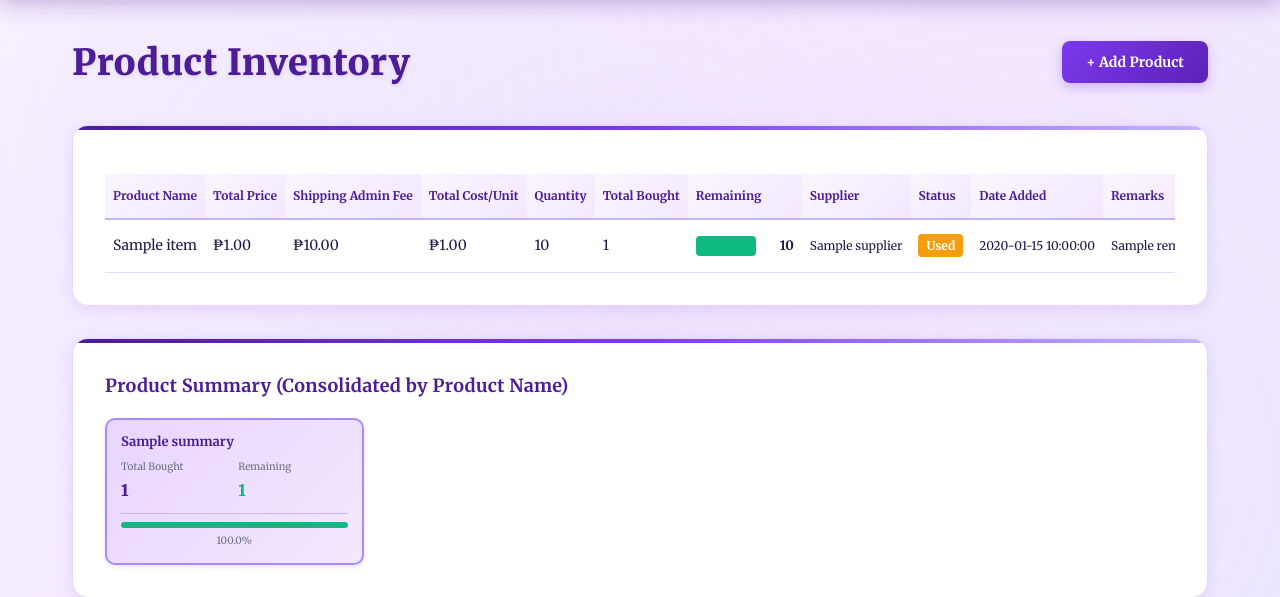
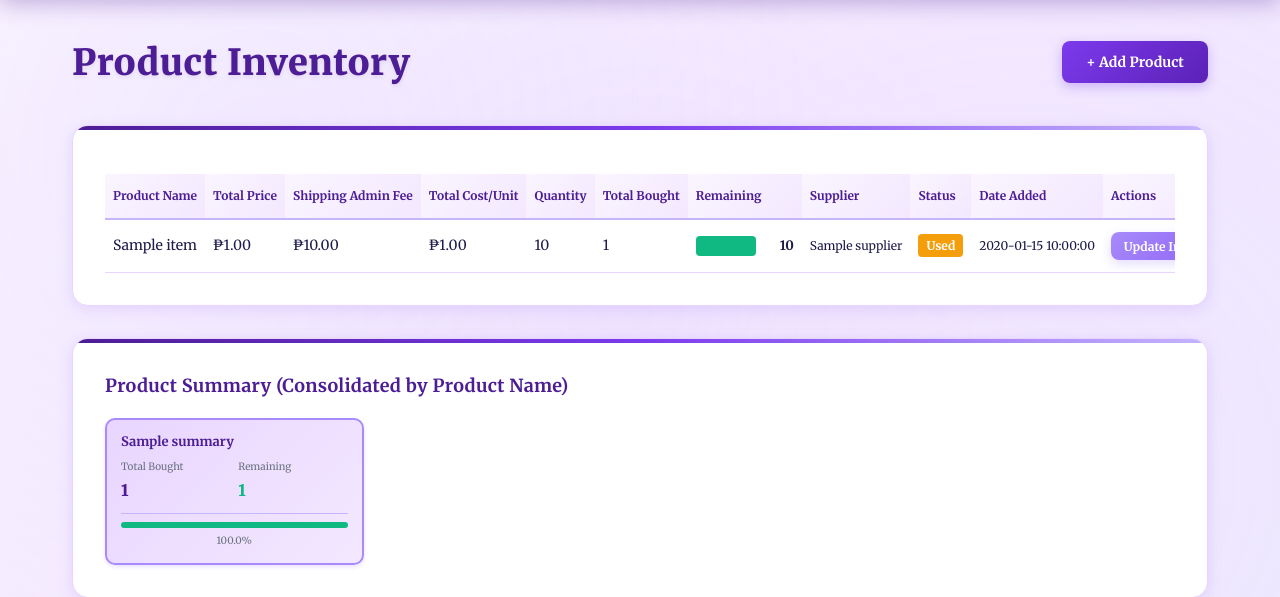
Before and after one commit to Daphne-CPAdmin/Personal-Stocks-INV, a Flask app: template templates/inventory.html in a window 1280 px wide. Shown: the part 88-685 px from the top of the page. Run offline with Flask 3, Linux system fonts and the light colour scheme; the template is opened without the code that fills it: most values are stand-ins (such as "Sample title", 1, 10 or a date in 2020).

Commit message:
Update inventory: remove Remarks column, rename button, add status history
- Removed Remarks column from inventory table (only shown in sold/used/freebie tabs)
- Changed 'Update Status' button to 'Update Inventory' throughout
- Added status_history tracking to store all status changes with timestamps
- Each status update now records: status, timestamp, remarks, and quantity_used

Co-authored-by: Cursor <cursoragent@cursor.com>

```diff
--- a/app.py
+++ b/app.py
@@ -420,6 +420,40 @@ def update_status():
                 if 'quantity' in df.columns:
                     df.at[product_id, 'quantity'] = new_remaining
 
+            # Track status history
+            import json
+            current_timestamp = datetime.now().strftime('%Y-%m-%d %H:%M:%S')
+            status_history_entry = {
+                'status': new_status,
+                'timestamp': current_timestamp,
+                'remarks': remarks,
+                'quantity_used': quantity_used
+            }
+
+            # Get existing status history or initialize empty list
+            if 'status_history' not in df.columns:
+                df['status_history'] = ''
+
+            existing_history = df.at[product_id, 'status_history']
+            if pd.isna(existing_history) or existing_history == '' or existing_history == 'nan':
+                history_list = []
+            else:
+                try:
+                    # Try to parse as JSON string
+                    if isinstance(existing_history, str):
+                        history_list = json.loads(existing_history)
+                    else:
+                        history_list = existing_history if isinstance(existing_history, list) else []
+                except (json.JSONDecodeError, ValueError, TypeError):
+                    history_list = []
+
+            # Add new entry to history
+            history_list.append(status_history_entry)
+
+            # Store history as JSON string
+            df.at[product_id, 'status_history'] = json.dumps(history_list)
+
+            # Update current status
             df.at[product_id, 'status'] = new_status
             df.at[product_id, 'remarks'] = remarks
 
--- a/templates/inventory.html
+++ b/templates/inventory.html
@@ -23,7 +23,6 @@
                     <th>Supplier</th>
                     <th>Status</th>
                     <th>Date Added</th>
-                    <th>Remarks</th>
                     <th>Actions</th>
                 </tr>
             </thead>
@@ -64,17 +63,16 @@
                             </span>
                         </td>
                         <td style="font-size: 0.75rem;">{{ item.get('date_added', '-') }}</td>
-                        <td style="font-size: 0.75rem; max-width: 150px; overflow: hidden; text-overflow: ellipsis; white-space: nowrap;" title="{{ item.get('remarks', '-') }}">{{ item.get('remarks', '-') }}</td>
                         <td>
                             <button class="btn btn-sm btn-secondary" onclick="openStatusModal({{ loop.index0 }}, '{{ item.get('product_name', '')|e }}', '{{ item.get('status', 'in_stock')|e }}', {{ item.get('remaining_qty', item.get('quantity', 0)) }})" style="font-size: 0.75rem; padding: 0.4rem 0.8rem;">
-                                Update Status
+                                Update Inventory
                             </button>
                         </td>
                     </tr>
                     {% endfor %}
                 {% else %}
                     <tr>
-                        <td colspan="12" class="text-center">No products in inventory. Add your first product!</td>
+                        <td colspan="11" class="text-center">No products in inventory. Add your first product!</td>
                     </tr>
                 {% endif %}
             </tbody>
@@ -179,7 +177,7 @@
 <div id="statusModal" class="modal">
     <div class="modal-content">
         <span class="close" onclick="closeStatusModal()">&times;</span>
-        <h3>Update Product Status</h3>
+        <h3>Update Inventory</h3>
         <p><strong>Product:</strong> <span id="statusProductName"></span></p>
         <p><strong>Remaining Quantity:</strong> <span id="statusRemainingQty"></span></p>
         <form id="statusForm" onsubmit="updateStatus(event)">
@@ -209,7 +207,7 @@
             </div>
             <div class="form-actions">
                 <button type="button" class="btn btn-secondary" onclick="closeStatusModal()">Cancel</button>
-                <button type="submit" class="btn btn-primary">Update Status</button>
+                <button type="submit" class="btn btn-primary">Update Inventory</button>
             </div>
         </form>
     </div>
@@ -565,7 +563,7 @@ function updateStatus(event) {
             alert('Error: ' + result.message);
             // Re-enable button on error
             submitButton.disabled = false;
-            submitButton.textContent = 'Update Status';
+            submitButton.textContent = 'Update Inventory';
         }
     })
     .catch(error => {
```
